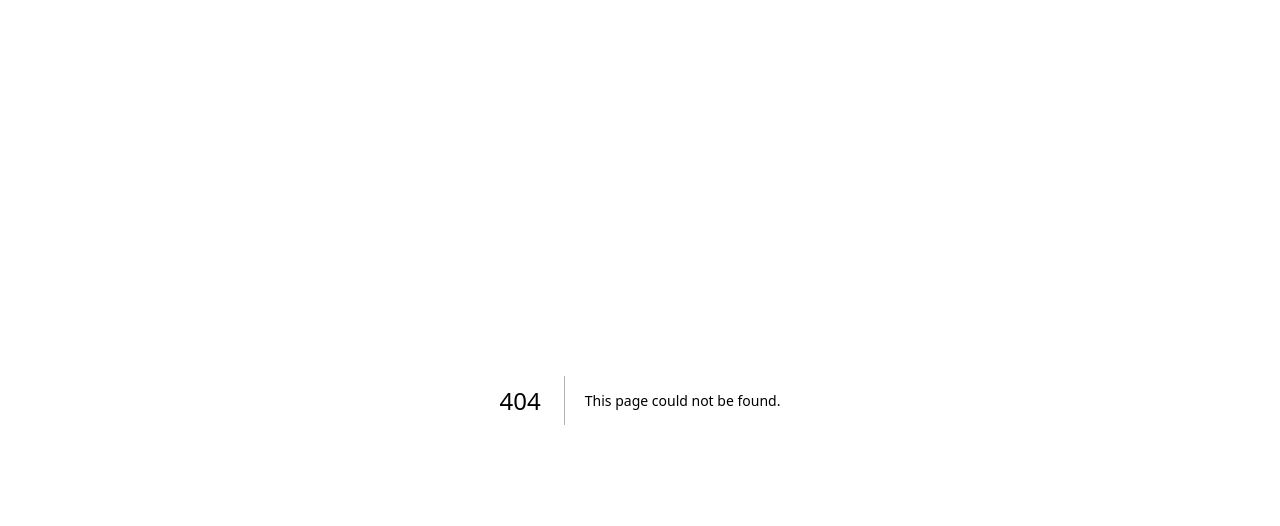
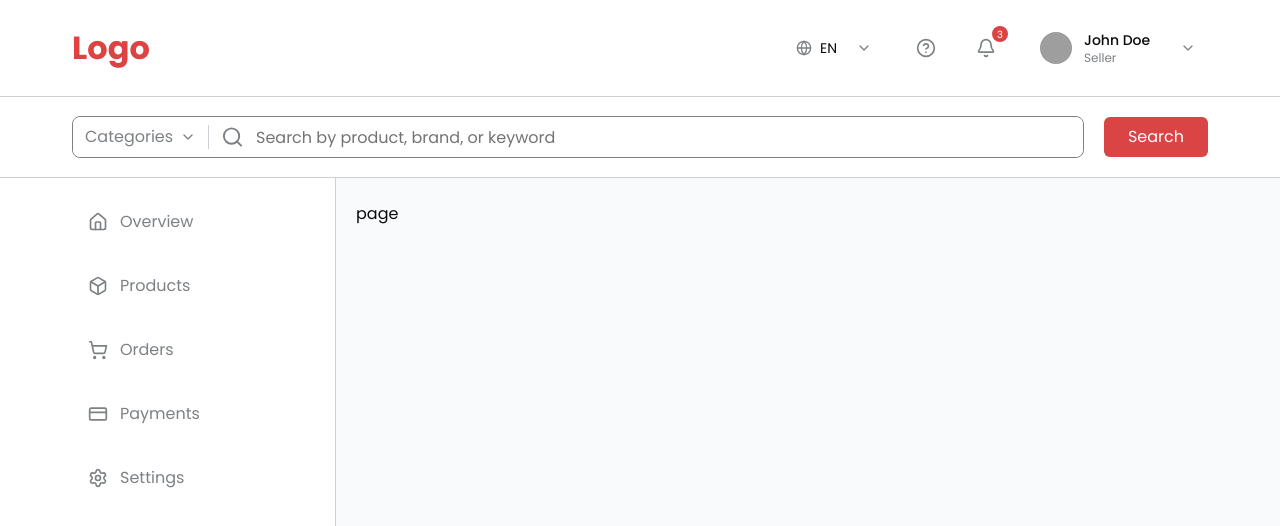
Before and after one commit to ayondev7/E-Commerce-Frontend, a Next.js app: page /view-order/1 in a window 1280 px wide. Before the commit this address had no page. Shown: the top 526 px of the page. Built offline with nearby package versions, Linux system fonts and the light colour scheme; grey boxes are pictures that could not be loaded.

Commit message:
Made chnages to the sidebar and created orders and view-orders route

```diff
--- /dev/null
+++ b/src/app/(seller)/orders/page.tsx
@@ -0,0 +1,9 @@
+import React from 'react'
+
+const page = () => {
+  return (
+    <div>page</div>
+  )
+}
+
+export default page
--- /dev/null
+++ b/src/app/(seller)/view-order/[orderId]/page.tsx
@@ -0,0 +1,9 @@
+import React from 'react'
+
+const page = () => {
+  return (
+    <div>page</div>
+  )
+}
+
+export default page
--- a/src/components/Sidebar.tsx
+++ b/src/components/Sidebar.tsx
@@ -25,6 +25,10 @@ const Sidebar = () => {
               (item.href === '/products' &&
                 ['/products', '/add-product', '/edit-product'].some(p =>
                   pathname.startsWith(p)
+                )) ||
+              (item.href === '/orders' &&
+                ['/orders', '/view-orders'].some(p =>
+                  pathname.startsWith(p)
                 ))
 
             return (
```
